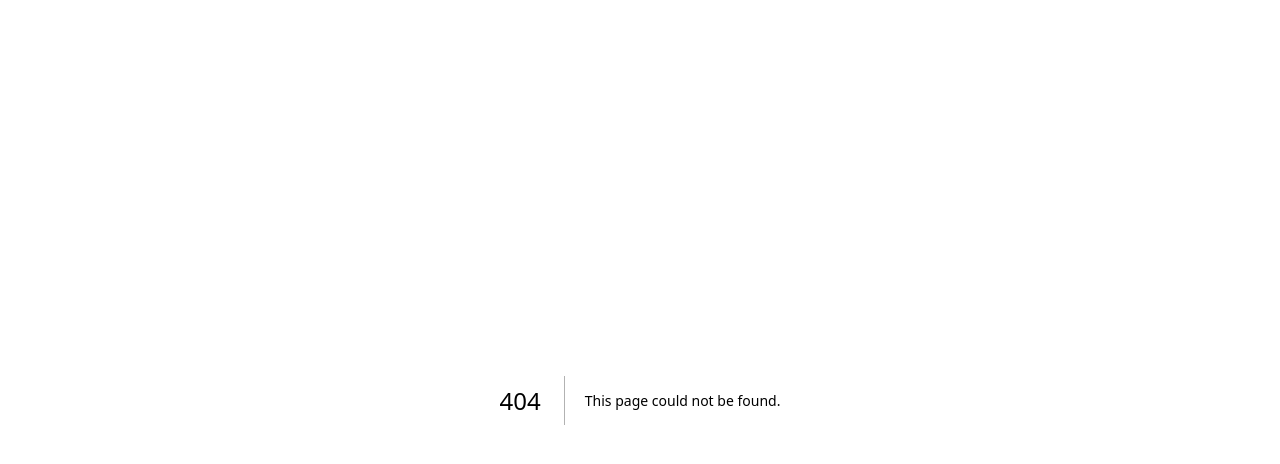
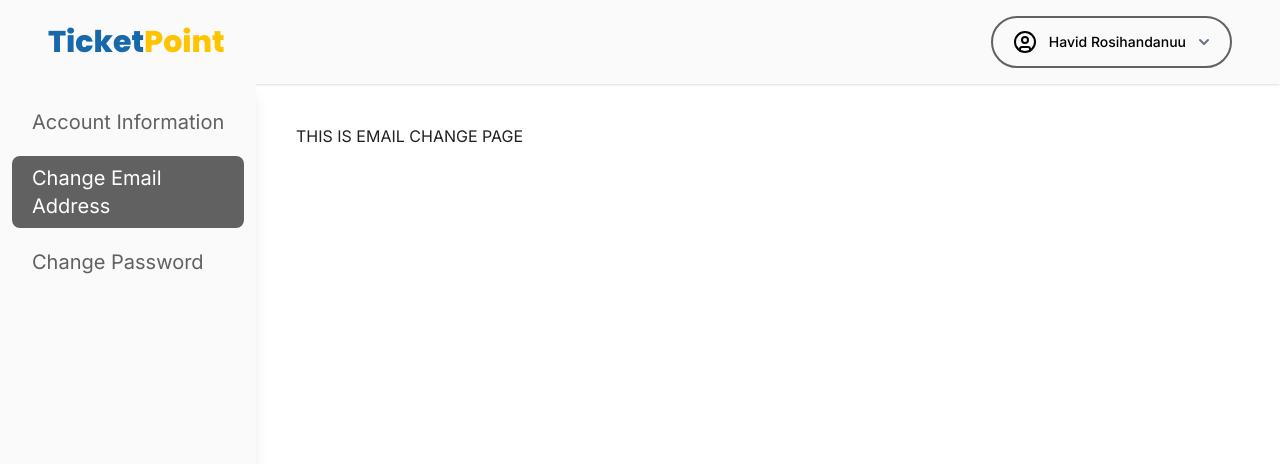
Before and after one commit to yosmisyael/ticket-point, a Next.js app: page /dashboard/settings/email in a window 1280 px wide. Before the commit this address had no page. Shown: the top 464 px of the page. Built offline with nearby package versions, Linux system fonts and the light colour scheme.

Commit message:
feat: created email and password settings page

```diff
--- /dev/null
+++ b/src/app/dashboard/settings/email/page.tsx
@@ -0,0 +1,7 @@
+export default function Email() {
+    return (
+        <div className="p-4 sm:p-6 md:p-10 text-dark">
+            <h1>THIS IS EMAIL CHANGE PAGE</h1>
+        </div>
+    )
+}
--- /dev/null
+++ b/src/app/dashboard/settings/password/page.tsx
@@ -0,0 +1,7 @@
+export default function Password() {
+    return (
+        <div className="p-4 sm:p-6 md:p-10 text-dark">
+            <h1>THIS IS Password CHANGE PAGE</h1>
+        </div>
+    )
+}
```
